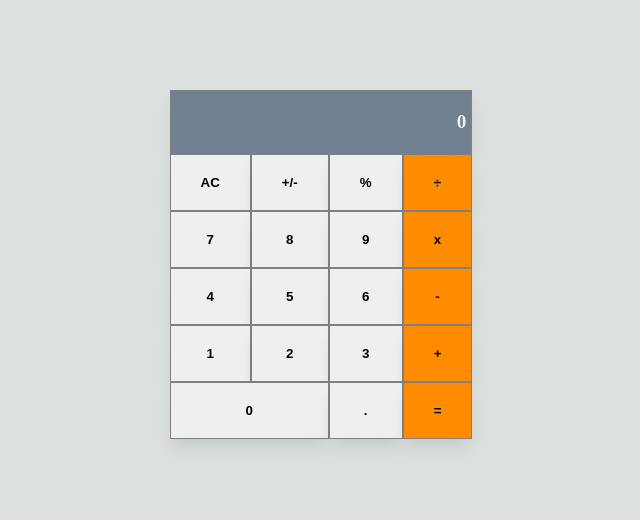
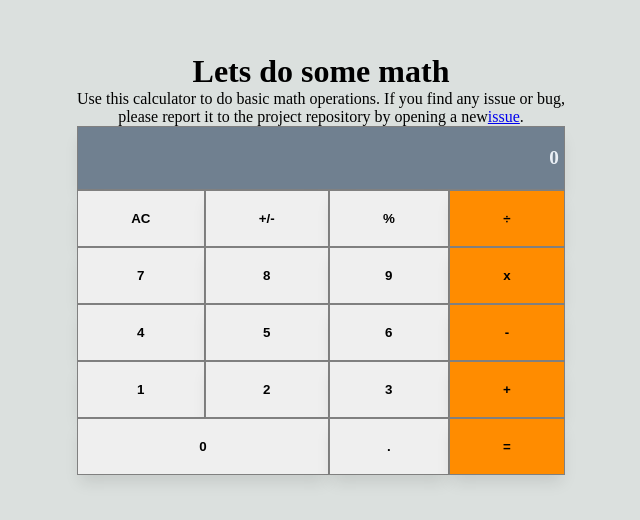
Before and after one commit to belmeetmule/math-magicians, a React (Create React App) app: page /Calculator in a window 1280 px wide. Shown: the part 136-656 px from the top of the page, without its empty margins (319-959 px from the left). Built offline with nearby package versions, Linux system fonts and the light colour scheme.

Commit message:
Add wrapper div for styling

```diff
--- a/src/components/Calculator.js
+++ b/src/components/Calculator.js
@@ -32,6 +32,20 @@ const Calculator = () => {
   };
 
   return (
+    <>
+      <div className="calcWrapper">
+        <div>
+          <h1> Lets do some math </h1>
+          <p>
+            {' '}
+            Use this calculator to do basic math operations. If you find any issue or bug,
+            <br />
+            {' '}
+            please report it to the project repository by opening a new
+            <a href="https://github.com/belmeetmule/math-magicians/issues">issue</a>
+            .
+          </p>
+        </div>
         <div className="container">
           <div className="keys screen">
             {updateScreen()}
@@ -208,6 +222,8 @@ const Calculator = () => {
             =
           </button>
         </div>
+      </div>
+    </>
   );
 };
 
```
Lines whose indentation alone changed are shown as unchanged.
